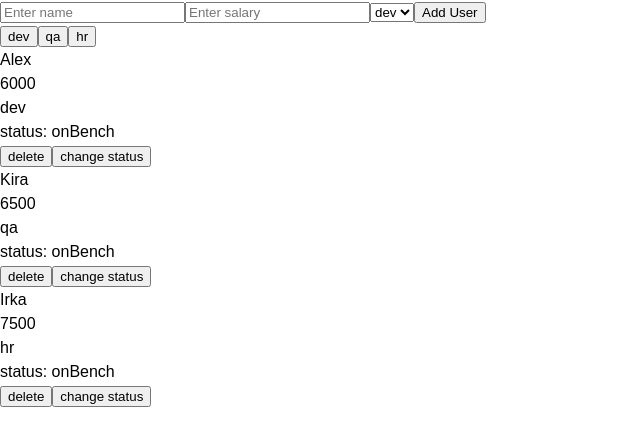
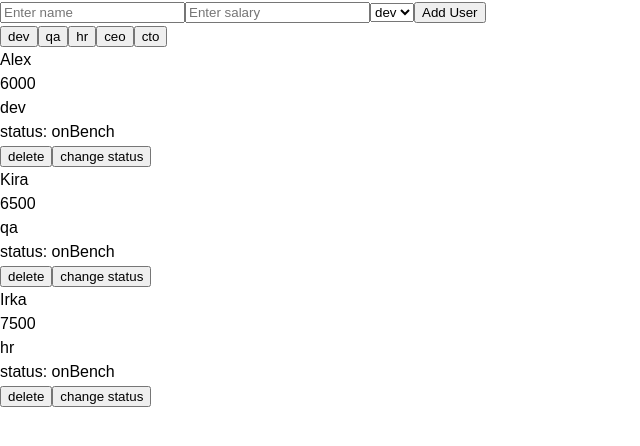
Before and after one commit to IamLoren/practice-REACT, a React (Create React App) app: page / in a window 1280 px wide. Shown: the top 446 px of the page, without its empty margins (0-640 px from the left). Built offline with nearby package versions, Linux system fonts and the light colour scheme.

Commit message:
opimise filter position

```diff
--- a/src/App.js
+++ b/src/App.js
@@ -27,7 +27,7 @@ export class App extends React.Component {
             { name: 'Kira', salary: 6500, id: 2, position: 'qa', status: 'onBench' },
             { name: 'Irka', salary: 7500, id: 3, position: 'hr', status: 'onBench' },
         ],
-        positions: ['dev', 'qa', 'hr'],
+        positions: ['dev', 'qa', 'hr', 'ceo', 'cto'],
         name: '',
         salary: '',
         position: '',
@@ -100,7 +100,7 @@ export class App extends React.Component {
                     ))}
                 </select>
                 <button onClick={this.handleAddUser}>Add User</button>
-                <FilterUserPos handleChangeFilter={this.handleChangeFilter} />
+                <FilterUserPos handleChangeFilter={this.handleChangeFilter} btnsArrayPosition={this.state.positions} />
                 <Users usersInfo={this.getFilterData()} delUser={this.handleDellUser} handleChangeStatus={this.handleChangeStatus} />
             </div>
         )
--- a/src/components/FilterUserPos/FilterUserPos.jsx
+++ b/src/components/FilterUserPos/FilterUserPos.jsx
@@ -1,9 +1,10 @@
-export const FilterUserPos = ({ handleChangeFilter }) => {
+export const FilterUserPos = ({ handleChangeFilter, btnsArrayPosition }) => {
+
   return (
     <div>
-      <button onClick={() => handleChangeFilter('dev')}>dev</button>
-      <button onClick={() => handleChangeFilter('qa')}>qa</button>
-      <button onClick={() => handleChangeFilter('hr')}>hr</button>
+      {btnsArrayPosition.map(btn => {
+        return <button key={btn} onClick={() => handleChangeFilter(btn)}>{btn}</button>
+      })}
     </div>
   )
 };
```
